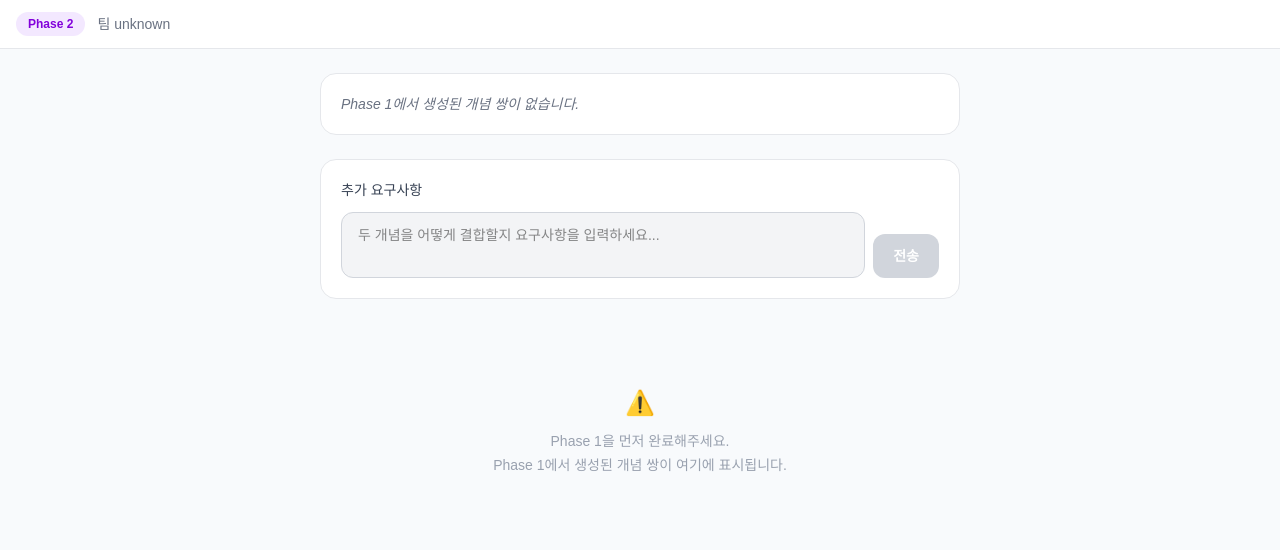
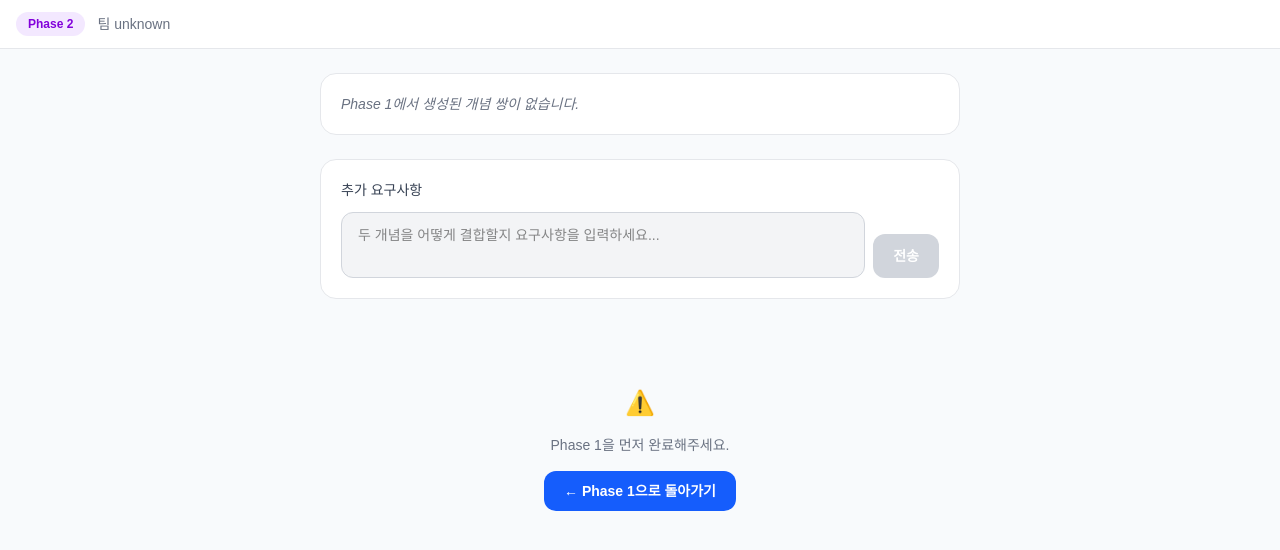
Before and after one commit to sunmyeonglee/kia-ou, a Next.js app in the folder project/: page /phase2 in a window 1280 px wide. Shown: the top 550 px of the page. Built offline with nearby package versions, Linux system fonts and the light colour scheme.

Commit message:
fix: ensure required directories exist on startup and add Phase 1 fallback in Phase 2

```diff
--- a/project/app/phase2/page.tsx
+++ b/project/app/phase2/page.tsx
@@ -1,7 +1,7 @@
 "use client";
 
 import { useState, useEffect, Suspense } from "react";
-import { useSearchParams } from "next/navigation";
+import { useRouter, useSearchParams } from "next/navigation";
 import Image from "next/image";
 import ChatInput from "@/components/ChatInput";
 import ConceptSelector, { ConceptPair } from "@/components/ConceptSelector";
@@ -12,6 +12,7 @@ interface Phase2Result {
 }
 
 function Phase2Content() {
+  const router = useRouter();
   const searchParams = useSearchParams();
   const teamId = searchParams.get("teamId") ?? "unknown";
 
@@ -147,10 +148,15 @@ function Phase2Content() {
 
         {/* 빈 상태 안내 */}
         {!loading && !result && pairs.length === 0 && (
-          <div className="text-center py-16 text-gray-400 text-sm">
-            <p className="text-2xl mb-3">⚠️</p>
-            <p>Phase 1을 먼저 완료해주세요.</p>
-            <p className="mt-1">Phase 1에서 생성된 개념 쌍이 여기에 표시됩니다.</p>
+          <div className="text-center py-16 space-y-4">
+            <p className="text-2xl">⚠️</p>
+            <p className="text-sm text-gray-500">Phase 1을 먼저 완료해주세요.</p>
+            <button
+              onClick={() => router.push(`/phase1?teamId=${encodeURIComponent(teamId)}`)}
+              className="rounded-xl bg-blue-600 px-5 py-2.5 text-sm font-semibold text-white hover:bg-blue-700 transition-colors"
+            >
+              ← Phase 1으로 돌아가기
+            </button>
           </div>
         )}
       </main>
--- /dev/null
+++ b/project/instrumentation.ts
@@ -0,0 +1,15 @@
+import fs from "fs";
+import path from "path";
+
+export async function register() {
+  const dirs = [
+    path.join(process.cwd(), "data", "logs"),
+    path.join(process.cwd(), "public", "images"),
+  ];
+
+  for (const dir of dirs) {
+    if (!fs.existsSync(dir)) {
+      fs.mkdirSync(dir, { recursive: true });
+    }
+  }
+}
```
